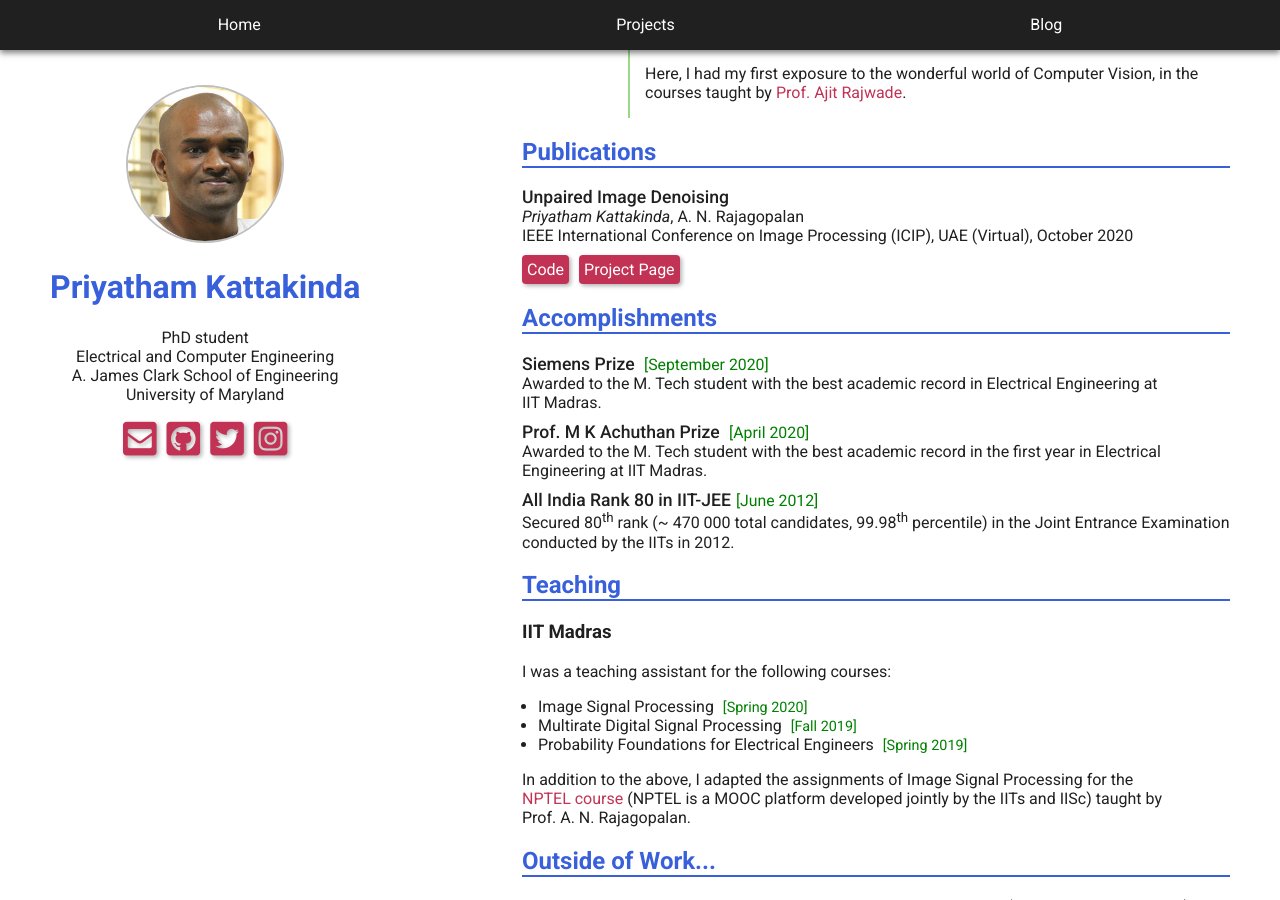
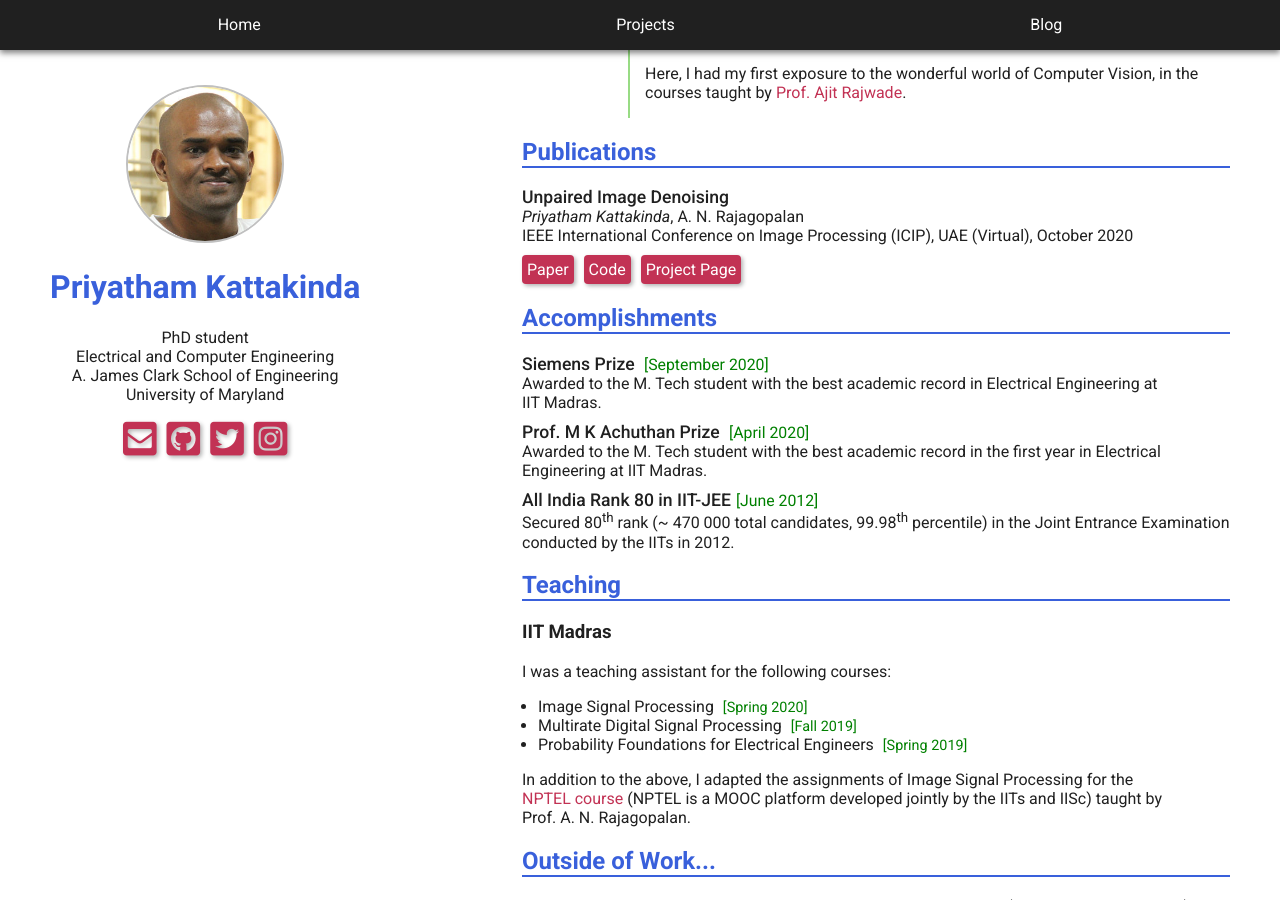
Before and after one commit to priyathamkat/priyathamkat.github.io, a Jekyll site: the page built from index.nonamp.html, in a window 1280 px wide and 900 px high, scrolled down 606 px. Built offline with Jekyll 4.4.1, drawn with Linux system fonts in a browser that asks for light colours; nearby versions of some CDN libraries.

Commit message:
Add link to paper

```diff
--- a/index.html
+++ b/index.html
@@ -490,6 +490,8 @@
                         IEEE International Conference on Image Processing (ICIP), UAE (Virtual), October 2020
                     </div>
                     <div class="paper-supp">
+                        <a class="pink btn" href="https://arxiv.org/abs/2009.11532" rel="noreferrer"
+                            target="_blank">Paper</a>
                         <a class="pink btn" href="https://github.com/priyathamkat/unpaired-image-denoising"
                             rel="noreferrer" target="_blank">Code</a>
                         <a class="pink btn" href="/projects/unpaired-image-denoising">Project Page</a>
--- a/index.nonamp.html
+++ b/index.nonamp.html
@@ -157,6 +157,8 @@
                         IEEE International Conference on Image Processing (ICIP), UAE (Virtual), October 2020
                     </div>
                     <div class="paper-supp">
+                        <a class="pink btn" href="https://arxiv.org/abs/2009.11532" rel="noreferrer"
+                            target="_blank">Paper</a>
                         <a class="pink btn" href="https://github.com/priyathamkat/unpaired-image-denoising"
                             rel="noreferrer" target="_blank">Code</a>
                         <a class="pink btn" href="/projects/unpaired-image-denoising">Project Page</a>
```
